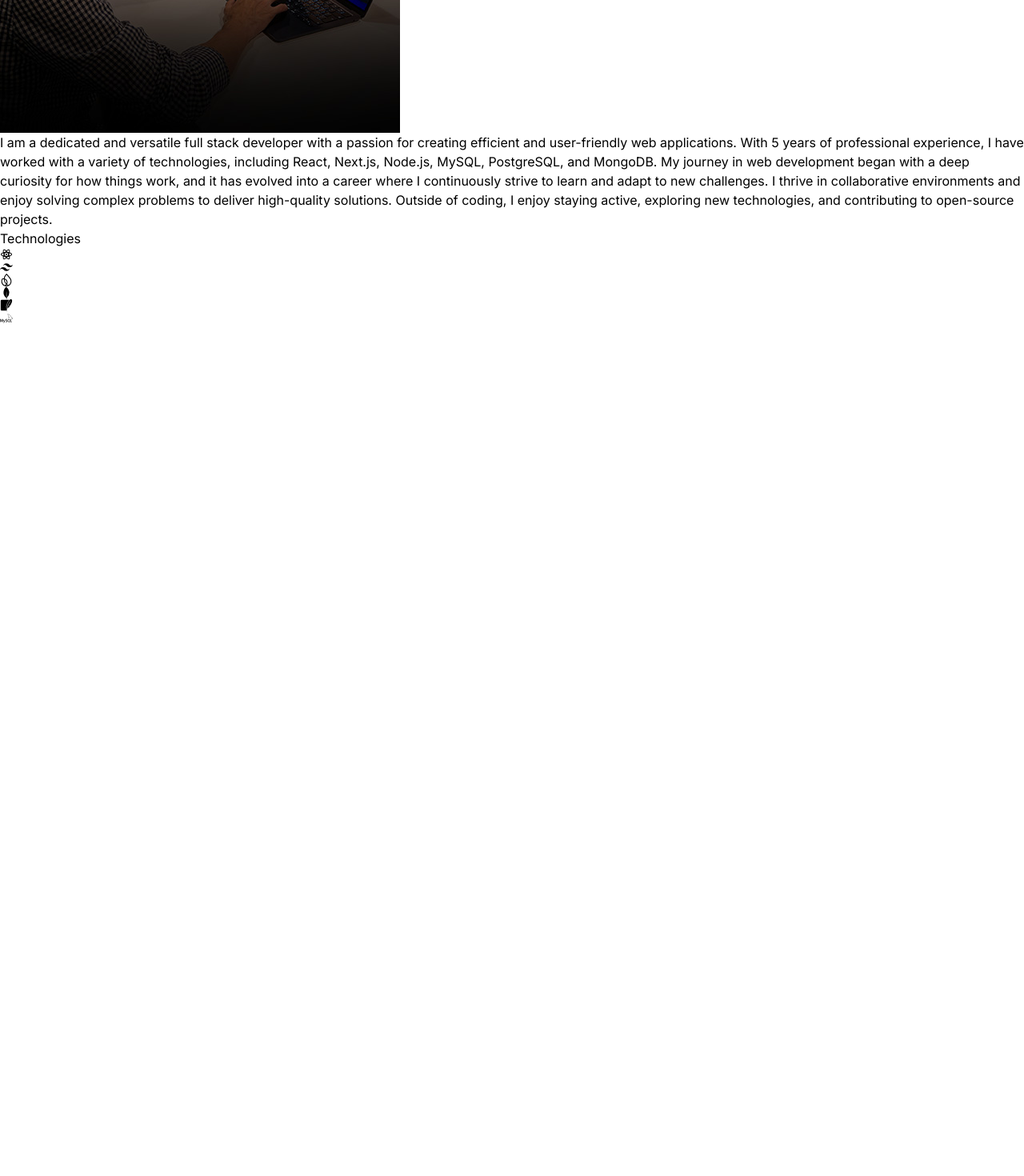
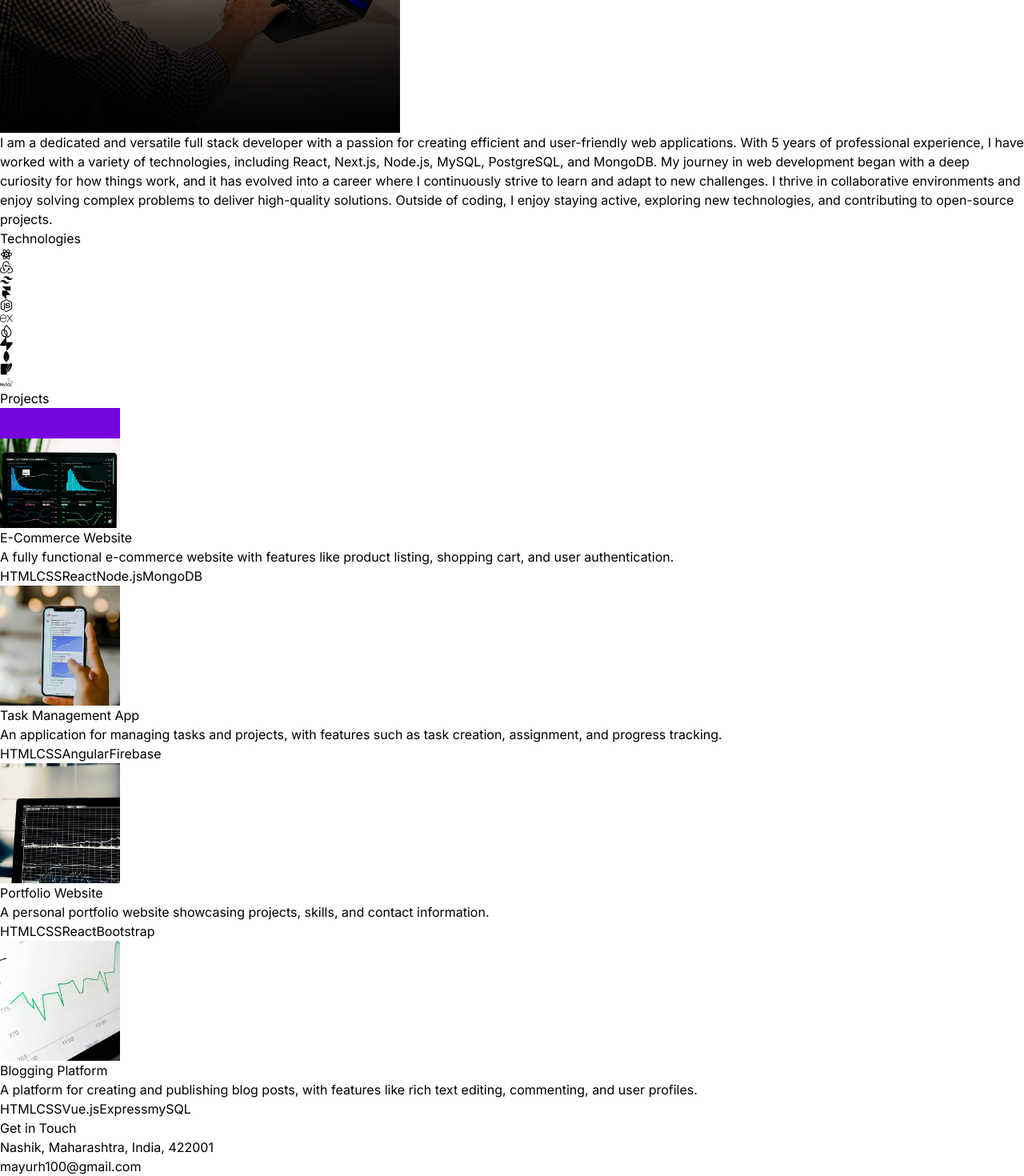
Before and after one commit to mayurhedaoo100/my-portfolio, a React (Vite) app: page / in a window 1280 px wide. Shown: the part 2116-3586 px from the top of the page at 80% size. Before the commit the page ends 2522 px from the top, so only its background shows below. Built offline with nearby package versions, Linux system fonts and the light colour scheme.

Commit message:
static site

```diff
--- a/src/App.jsx
+++ b/src/App.jsx
@@ -3,6 +3,8 @@
 import Hero from "./components/Hero"
 import About from "./components/About";
 import Technologies from "./components/Technologies";
+import Projects from "./components/Projects";
+import Contact from "./components/Contact";
 
 const App = () => {
   return (
@@ -17,6 +19,8 @@
         <Hero />
         <About />
         <Technologies />
+        <Projects />
+        <Contact />
       </div>
     </div>
   )
--- /dev/null
+++ b/src/components/Contact.jsx
@@ -0,0 +1,15 @@
+import {CONTACT} from "../constants";
+
+const Contact = () =>{
+    return(
+        <div className="boder-b border-neutral-900 pb-20">
+            <h2 className="my-10 text-center text-4xl">Get in Touch</h2>
+            <div className="text-center tracking-tighter">
+                <p className="my-4">{CONTACT.address}</p>
+                <a href="#" className="border-b">{CONTACT.email}</a>
+            </div>
+        </div>
+    )
+}
+
+export default Contact;
--- a/src/components/Hero.jsx
+++ b/src/components/Hero.jsx
@@ -19,7 +19,7 @@
                             {HERO_CONTENT}
                         </p>
 
-  <button className="relative px-6 py-2 mb-4 font-thin text-white bg-gradient-to-r from-neutral-800 via-neutral-800 to-neutral-900 rounded-lg">Check Out What I Offer <FontAwesomeIcon icon={faPaperPlane} className="text-gray-300 w-4 h-4 ml-2" /></button>
+  <button className="relative px-6 py-2 mb-4 shadow-neutral-600 shadow-inner font-thin text-white bg-gradient-to-r from-neutral-800 via-neutral-800 to-neutral-900 rounded-lg">Check Out What I Offer <FontAwesomeIcon icon={faPaperPlane} className="text-gray-300 w-4 h-4 ml-2" /></button>
                     </div>
                 </div>
                 <div className="w-full lg:w-1/2 lg:p-8">
--- a/src/components/Navbar.jsx
+++ b/src/components/Navbar.jsx
@@ -10,7 +10,7 @@
         <nav className="mb-20 flex items-center justify-between py-6">
 
             <div className="flex flex-shrink-0 items-center">
-                <img className="w-20 opacity-80" src={logo} alt="logo"/>
+                <img className="w-16 opacity-80" src={logo} alt="logo"/>
             </div>
 
             <div className="m-8 flex items-center justify-center gap-4 text-2xl">
--- /dev/null
+++ b/src/components/Projects.jsx
@@ -0,0 +1,30 @@
+import {PROJECTS} from "../constants";
+
+const Projects = () =>{
+    return(
+        <div className="boder-b border-neutral-900 pb-4">
+            <h2 className="my-20 text-center text-4xl">
+                Projects
+            </h2>
+            <div>
+                {PROJECTS.map((project, index) =>(
+                    <div key={index} className="mb-8 flex flex-wrap lg:justify-center">
+                        <div className="w-full lg:w-1/4">
+                            <img src={project.image}
+                            width={150} height={150} className="mb-6 rounded"/>
+                        </div>
+                        <div className="w-full max-w-xl lg:w-3/4">
+                            <h6 className="mb-2 font-semibold">{project.title}</h6>
+                            <p className="mb-4 text-neutral-400">{project.description}</p>
+                            {project.technologies.map((tech, index) =>(
+                                <span key={index} className="mr-2 rounded bg-neutral-900 px-2 py-1 text-sm font-medium text-purple-800">{tech}</span>
+                            ))}
+                        </div>
+                    </div>
+                ))}
+            </div>
+        </div>
+    );
+};
+
+export default Projects;
--- a/src/components/Technologies.jsx
+++ b/src/components/Technologies.jsx
@@ -1,36 +1,48 @@
 import { RiReactjsLine } from "react-icons/ri";
-import { SiTailwindcss } from "react-icons/si";
-import { SiFirebase } from "react-icons/si";
-import { SiMongodb } from "react-icons/si";
-import { SiMysql } from "react-icons/si";
-import { SiSqlite } from "react-icons/si";
+import { SiRedux, SiTailwindcss, SiFramer, SiNodedotjs, SiExpress, SiFirebase, SiSupabase, SiMongodb, SiPhp, SiSqlite, SiMysql } from "react-icons/si";
 
 const Technologies = () => {
     return (
         <div className="border-b border-neutral-800 pb-24">
-            <h1 className="my-20 text-center text-4xl">Technologies</h1>
+            <h2 className="my-20 text-center text-4xl">Technologies</h2>
             <div className="flex flex-wrap items-center justify-center gap-4">
                 <div className="rounded-2xl border-4 border-neutral-800 p-4">
-    <RiReactjsLine className="text-7xl text-cyan-500" /> {/* React */}
+                    <RiReactjsLine className="text-7xl text-cyan-500" />
                 </div>
                 <div className="rounded-2xl border-4 border-neutral-800 p-4">
-    <SiTailwindcss className="text-7xl text-teal-400" /> {/* Tailwind CSS */}
+                    <SiRedux className="text-7xl text-purple-600" />
                 </div>
                 <div className="rounded-2xl border-4 border-neutral-800 p-4">
-    <SiFirebase className="text-7xl text-yellow-500" /> {/* Firebase */}
+                    <SiTailwindcss className="text-7xl text-teal-400" />
                 </div>
                 <div className="rounded-2xl border-4 border-neutral-800 p-4">
-    <SiMongodb className="text-7xl text-green-500" /> {/* MongoDB */}
+                    <SiFramer className="text-7xl text-pink-500" />
                 </div>
                 <div className="rounded-2xl border-4 border-neutral-800 p-4">
-    <SiSqlite className="text-7xl text-blue-500" /> {/* SQLite */}
+                    <SiNodedotjs className="text-7xl text-green-600" />
                 </div>
                 <div className="rounded-2xl border-4 border-neutral-800 p-4">
-    <SiMysql className="text-7xl text-orange-800" /> {/* MySQL */}
+                    <SiExpress className="text-7xl text-gray-500" />
+                </div>
+            </div>
+            <div className="flex flex-wrap items-center justify-center gap-4 mt-4">
+                <div className="rounded-2xl border-4 border-neutral-800 p-4">
+                    <SiFirebase className="text-7xl text-yellow-500" />
+                </div>
+                <div className="rounded-2xl border-4 border-neutral-800 p-4">
+                    <SiSupabase className="text-7xl text-emerald-500" />
+                </div>
+                <div className="rounded-2xl border-4 border-neutral-800 p-4">
+                    <SiMongodb className="text-7xl text-green-500" />
+                </div>
+                <div className="rounded-2xl border-4 border-neutral-800 p-4">
+                    <SiSqlite className="text-7xl text-blue-500" />
+                </div>
+                <div className="rounded-2xl border-4 border-neutral-800 p-4">
+                    <SiMysql className="text-7xl text-orange-800" />
+                </div>
             </div>
 
-
-            </div>
         </div>
     )
 }
--- a/src/constants/index.js
+++ b/src/constants/index.js
@@ -6,37 +6,6 @@
 export const HERO_CONTENT = `I am a passionate and skilled app developer with expertise in React Native, REST APIs, MongoDB, SQL, and Tailwind CSS. With a strong focus on clean coding practices and intuitive design, I strive to create impactful and user-friendly applications. As a technical geek and avid learner, I am always exploring new technologies to enhance my skills. Outside of coding, I enjoy traveling and discovering fresh perspectives to inspire creativity in my work.`;
 
 export const ABOUT_TEXT = `I am a dedicated and versatile full stack developer with a passion for creating efficient and user-friendly web applications. With 5 years of professional experience, I have worked with a variety of technologies, including React, Next.js, Node.js, MySQL, PostgreSQL, and MongoDB. My journey in web development began with a deep curiosity for how things work, and it has evolved into a career where I continuously strive to learn and adapt to new challenges. I thrive in collaborative environments and enjoy solving complex problems to deliver high-quality solutions. Outside of coding, I enjoy staying active, exploring new technologies, and contributing to open-source projects.`;
-
-export const EXPERIENCES = [
-  {
-    year: "2023 - Present",
-    role: "Senior Full Stack Developer",
-    company: "Google Inc.",
-    description: `Led a team in developing and maintaining web applications using JavaScript, React.js, and Node.js. Implemented RESTful APIs and integrated with MongoDB databases. Collaborated with stakeholders to define project requirements and timelines.`,
-    technologies: ["Javascript", "React.js", "Next.js", "mongoDB"],
-  },
-  {
-    year: "2022 - 2023",
-    role: "Frontend Developer",
-    company: "Adobe",
-    description: `Designed and developed user interfaces for web applications using Next.js and React. Worked closely with backend developers to integrate frontend components with Node.js APIs. Implemented responsive designs and optimized frontend performance.`,
-    technologies: ["HTML", "CSS", "Vue.js", "mySQL"],
-  },
-  {
-    year: "2021 - 2022",
-    role: "Full Stack Developer",
-    company: "Facebook",
-    description: `Developed and maintained web applications using JavaScript, React.js, and Node.js. Designed and implemented RESTful APIs for data communication. Collaborated with cross-functional teams to deliver high-quality software products on schedule.`,
-    technologies: ["Python", "Svelte", "Three.js", "Postgres"],
-  },
-  {
-    year: "2020 - 2021",
-    role: "Software Engineer",
-    company: "Paypal",
-    description: `Contributed to the development of web applications using JavaScript, React.js, and Node.js. Managed databases and implemented data storage solutions using MongoDB. Worked closely with product managers to prioritize features and enhancements.`,
-    technologies: ["Ruby", "Rails", "PHP", "Sqlite"],
-  },
-];
 
 export const PROJECTS = [
   {
@@ -70,7 +39,6 @@
 ];
 
 export const CONTACT = {
-  address: "767 Fifth Avenue, New York, NY 10153 ",
-  phoneNo: "+12 4555 666 00 ",
-  email: "me@example.com",
+  address: "Nashik, Maharashtra, India, 422001 ",
+  email: "mayurh100@gmail.com",
 };
```
Lines whose indentation alone changed are shown as unchanged.
